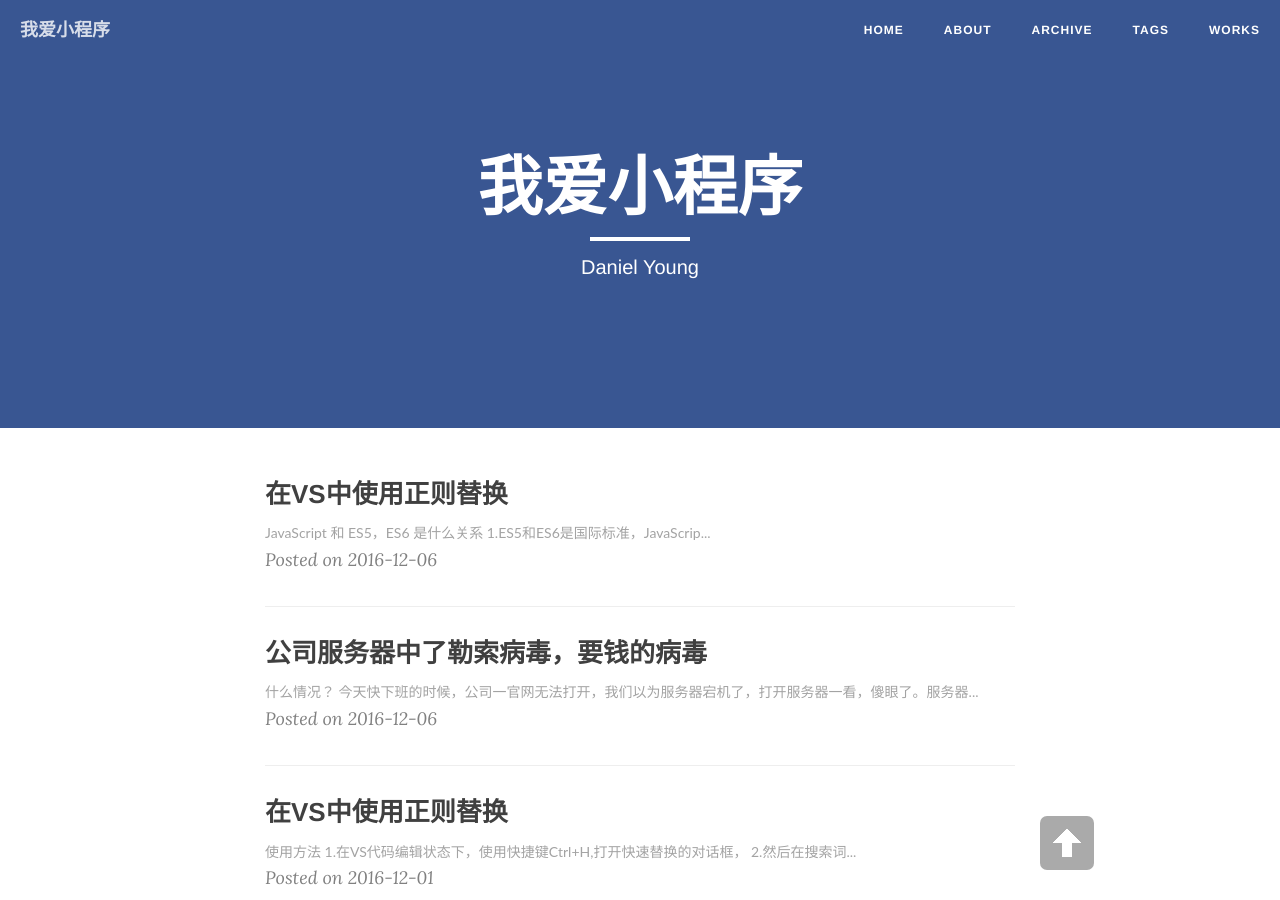
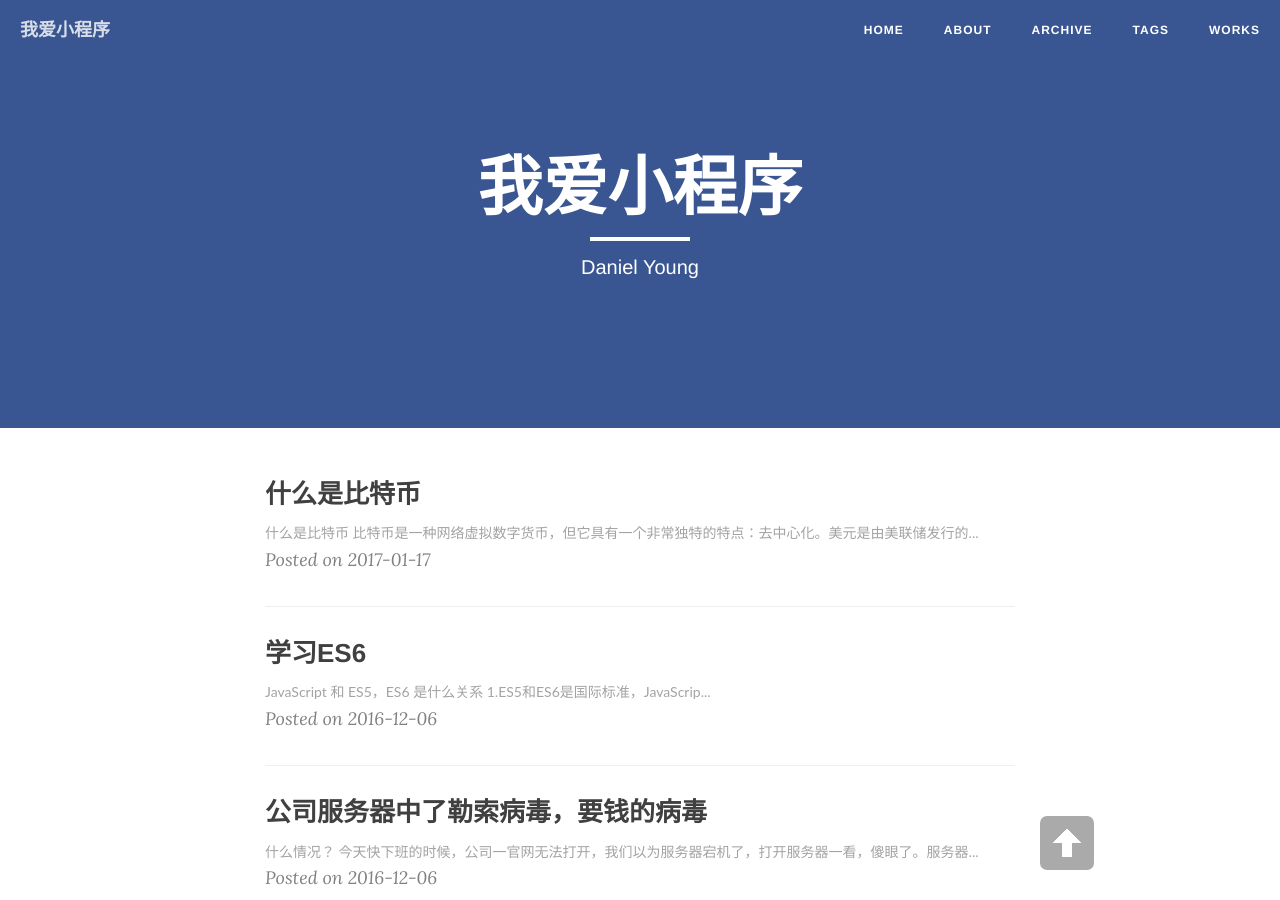
Before and after one commit to iminiapp/iminiapp.github.io, a Jekyll site: the page built from index.html, in a window 1280 px wide and 900 px high. Built offline with Jekyll 4.4.1, drawn with Linux system fonts in a browser that asks for light colours; nearby versions of some CDN libraries; the list of posts is cut into pages by our own code; some of the changed lines change nothing that is shown.

Commit message:
add new blog:bitcoin

```diff
--- a/_posts/2016-12-06-learning-of-es6.md
+++ b/_posts/2016-12-06-learning-of-es6.md
@@ -1,6 +1,6 @@
 ---
 layout: post
-title: 在VS中使用正则替换
+title: 学习ES6
 date: 2016-12-06
 categories: blog
 tags: [js,ES6]
--- /dev/null
+++ b/_posts/2017-01-17-whats-bitcoin.md
@@ -0,0 +1,27 @@
+---
+layout: post
+title: 什么是比特币
+date: 2017-01-17
+categories: blog
+tags: [BitCoin]
+description:
+---
+
+### 什么是比特币
+
+比特币是一种网络虚拟数字货币，但它具有一个非常独特的特点：去中心化。美元是由美联储发行的，人民币是由中国银行发行的，Q币是由腾讯发行的，但没有任何组织或个人发行比特币。
+
+### 比特币的诞生背景
+
+比特币的诞生背景是2008年全球经济危机，日裔美国人中本聪（Satoshi Nakamoto）设计了一种不受任何人控制的点对点的电子现金系统，2009年比特币应运而生。
+
+### 比特币是如何做到去中心化的？
+
+- 比特币其实质就是账本，上面记录着从比特币诞生之初到现在所有人的交易记录，而且这个账本是公开的，每个用户都有一本（下载客户端就会实时同步账本），相当于人手一份央行流水，听上去是不是牛逼的样子，所以没人能作假，因为这个账本是接受所有人监督的。
+- 这个账本采用的是一种非对称加密算法来保证账本无法被篡改，任何人的任何交易都必须通知全网，别人会来验证你这笔交易的真实性和准确性。当通过一定数量的验证通过后，你的这笔交易就会写入到这本无法篡改的账本中，并同步到所有人的本地账本中。
+- 比特币是如何产生的？中本聪设计了一道数学题，这道题有2100万个解，谁最先算出来一个解就给谁奖励比特币，然后大家又根据你算出来的这个解去算下一个解。要想快速算出一个解获得比特币，拼的就是你的计算能力。
+- 有了公平的比特币产生机制（拼计算能力做算术题），有了公开的比特币账本（人手一本透明化），有了公正的记录方式（你的交易要大家说了算）。比特币做到了去中心化，不会受到任何人或组织的掌控。
+
+#### Changelog
+
+- 2017-01-17 创建
```
